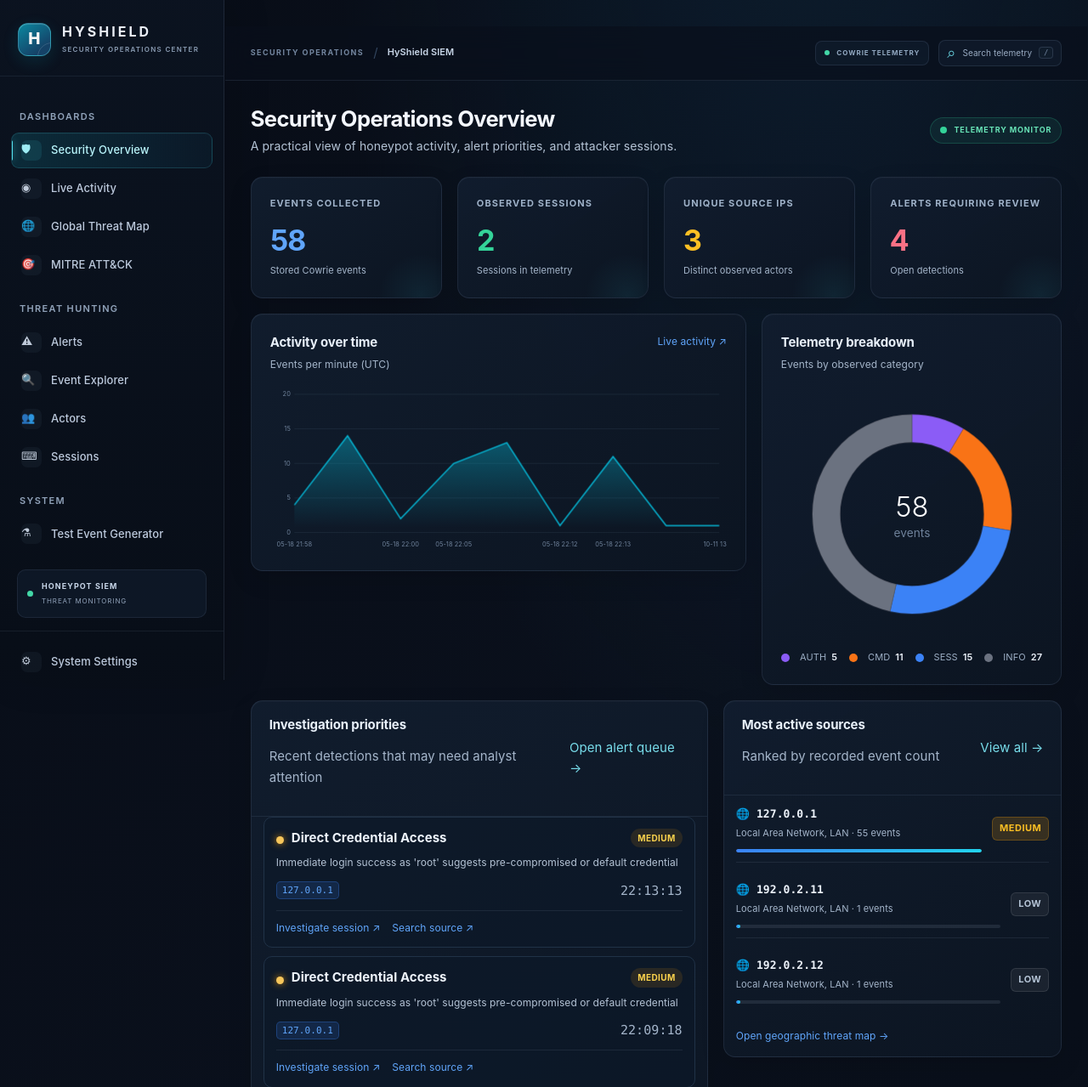
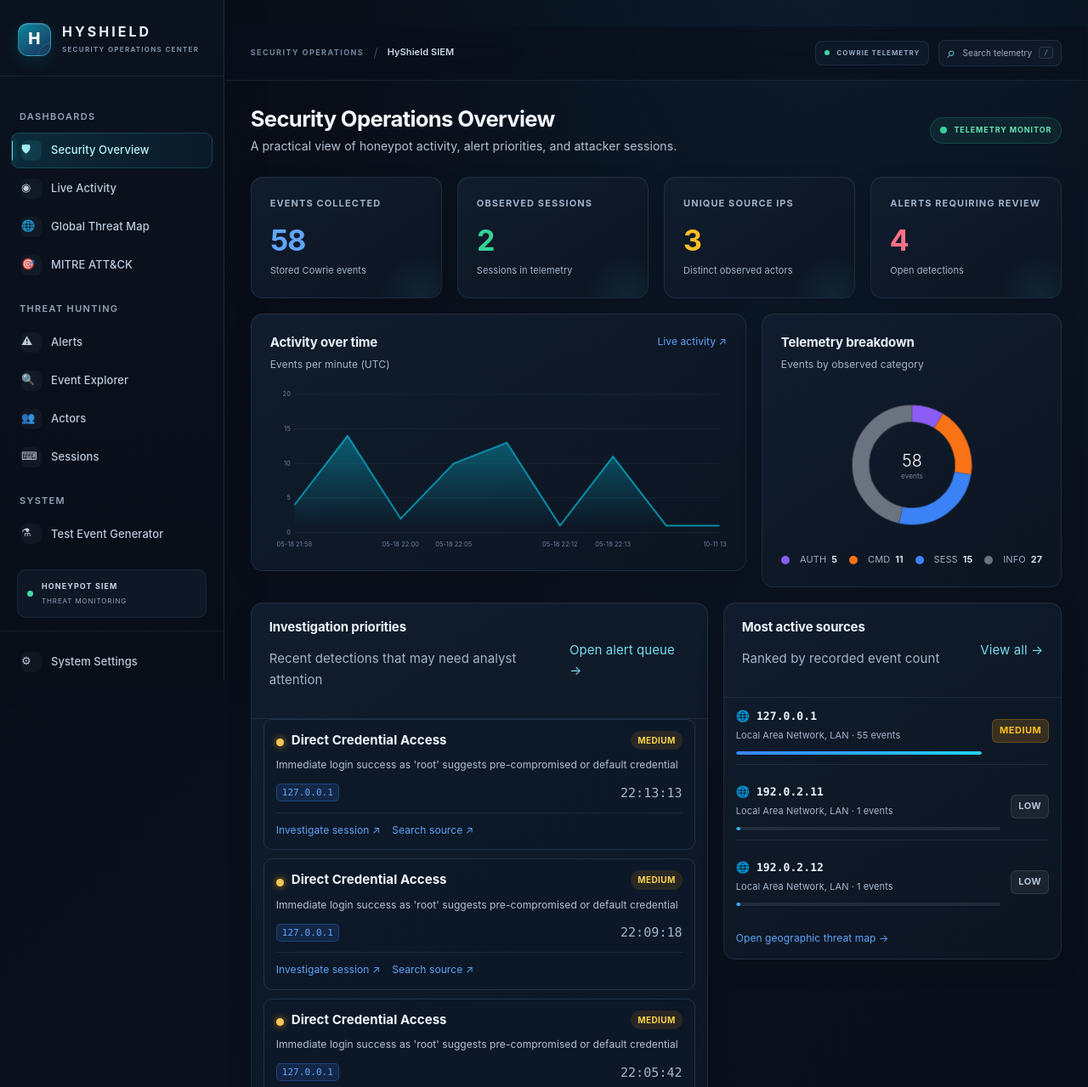
Before and after one commit to faizan-manazir/HyShield-A-Hybrid-AI-Driven-SSH-Honeypot-Framework-with-Dockerized-Command-Execution, a FastAPI app: page / in a window 1280 px wide. Shown: the top 1279 px of the page at 85% size. Run offline with FastAPI, Linux system fonts and the light colour scheme; data comes from the database, SQL or seed files in the repository.

Commit message:
Make overview charts more compact

```diff
--- a/python-siem/app/static/style.css
+++ b/python-siem/app/static/style.css
@@ -820,3 +820,9 @@ input::placeholder, textarea::placeholder { color: #8fa2b9; opacity: 1; }
   .overview-severity { margin-left:auto; }
 }
 @media (prefers-reduced-motion: reduce) { .overview-priority-item { transition:none; } }
+
+
+/* Compact dashboard charts: keep analytics readable without dominating the overview. */
+#overview-timeline .chart { max-height: 210px; }
+#overview-donut .donut { max-width: 180px; }
+#overview-donut { min-height: 185px; }
```
